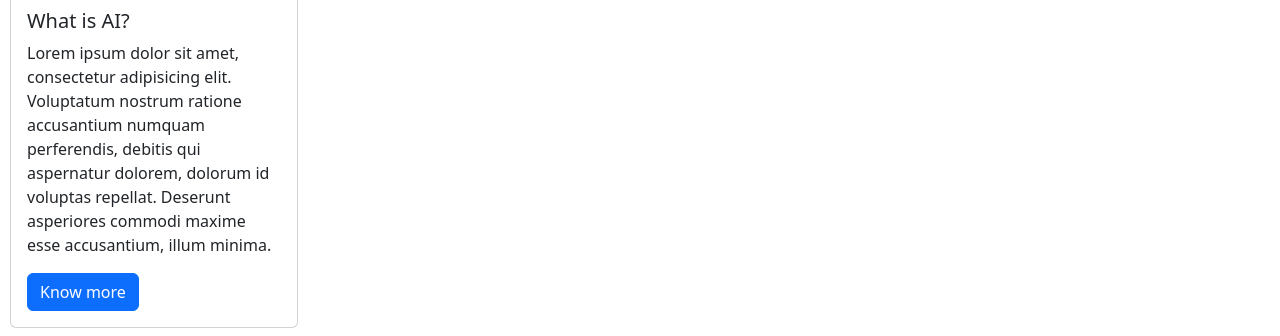
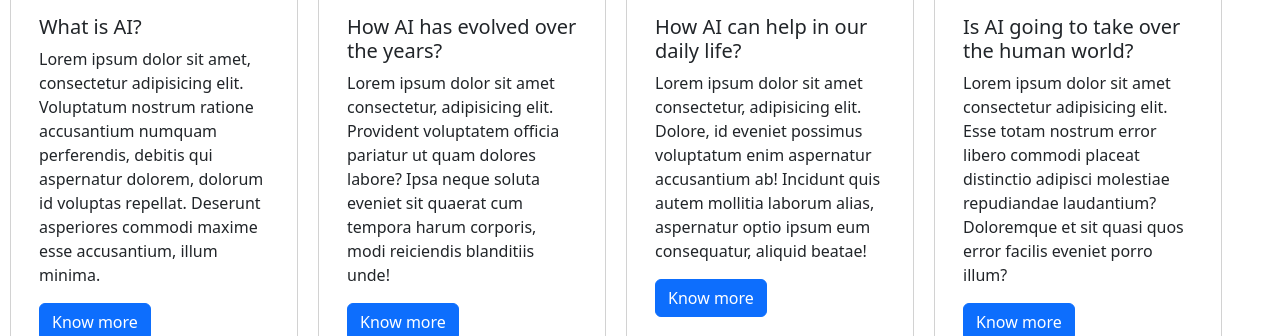
Before and after one commit to Aarav-Jain123/AIRobotics, a Django app: page / in a window 1280 px wide. Shown: the part 1269-1605 px from the top of the page. Run offline with Django 4.2, Linux system fonts and the light colour scheme.

Commit message:
modified:   templates/index.html

```diff
--- a/templates/index.html
+++ b/templates/index.html
@@ -105,7 +105,8 @@
     </section>
 
     <section>
-        <div class="cardd">
+        <div class="container-fluid continue seperate-content my-4">
+            <div class="row">
         <div class="column card" style="width: 18rem;">
             <img src="..." class="card-img-top" alt="...">
             <div class="card-body">
@@ -150,6 +151,7 @@
                 <a href="#" class="btn btn-primary">Know more</a>
             </div>
         </div>
+            </div>
         </div>
     </section>
 </body>
```
